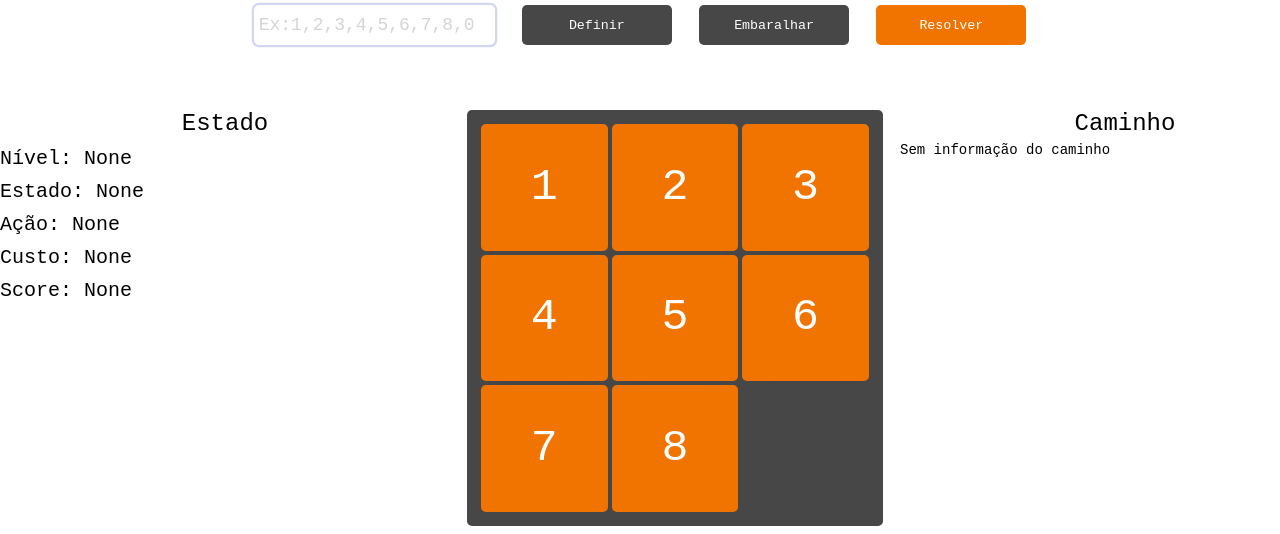
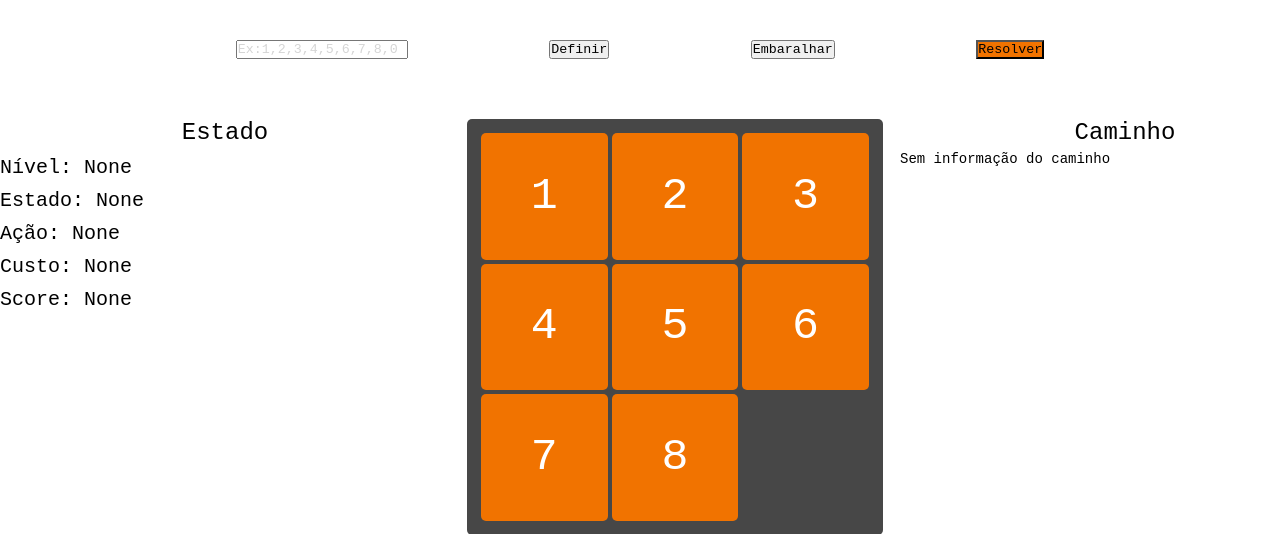
Before and after one commit to vittorduartte/busca-heuristica-8puzzle, a Flask app: page / in a window 1280 px wide; the page is wider, and only the part inside the window is pictured. Shown: the top 534 px of that part. Run offline with Flask 2, Linux system fonts and the light colour scheme.

Commit message:
:lipstick: Correçao dos componentes de botao e input.

```diff
--- a/app/static/css/style.css
+++ b/app/static/css/style.css
@@ -6,7 +6,7 @@
     font-weight: 400;
 }
 
-button {
+button.puzzle-button {
     border: 0;
     border-radius: 5px;
     margin: 5px 0;
@@ -18,7 +18,7 @@ button {
     transition: box-shadow 0.2s;
 }
 
-button:hover {
+button.puzzle-button:hover {
     box-shadow: 0 0 1em #474747;
 }
 
@@ -39,7 +39,7 @@ button:hover {
     }
 }
 
-input {
+input.puzzle-input {
     min-width: 210px;
     height: 40px;
     border-radius: 5px;
@@ -58,11 +58,16 @@ input:focus-visible {
     outline: none;
 }
 
+.menu {
+    margin-top: 40px;
+}
+
 .menu__wrapper {
     margin: 0 auto;
     display: flex;
+    align-items: center;
     justify-content: space-around;
-    width: 800px;
+    width: 950px;
 }
 
 ul {
@@ -157,3 +162,11 @@ h2 {
     font-weight: 500;
     margin: 10px 0;
 }
+
+.footer {
+    display: flex;
+    bottom: 0;
+    width: 100%;
+    background-color: #f17300;
+    margin-top: 20px;
+}
```
